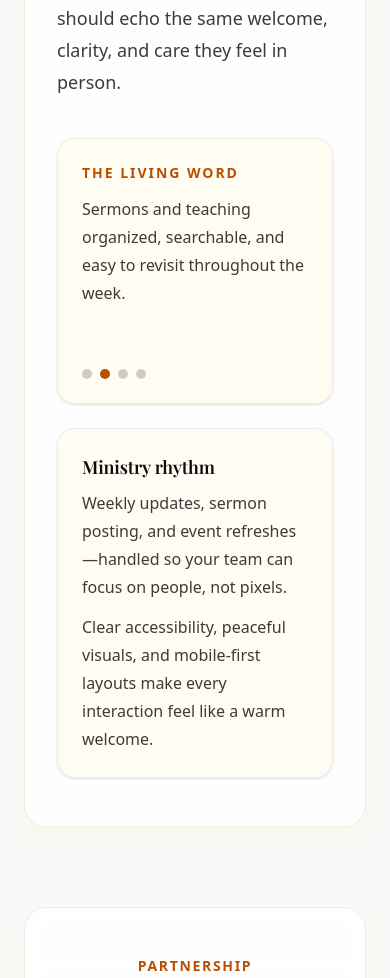
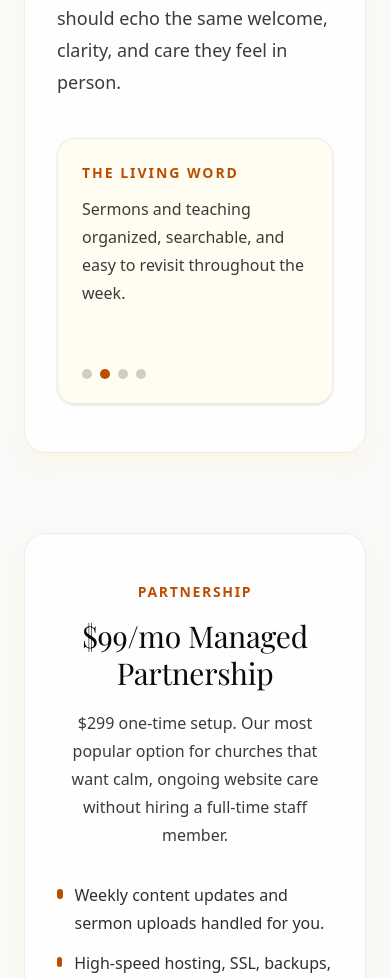
Before and after one commit to ilikeyello/emanuelavina.com, a Next.js app: page / in a window 390 px wide. Shown: the part 1320-2298 px from the top of the page. Built offline with nearby package versions, Linux system fonts and the light colour scheme; a web font is replaced by a local one.

Commit message:
chore: update mission carousel animation

```diff
--- a/app/page.tsx
+++ b/app/page.tsx
@@ -59,19 +59,8 @@ export default function Home() {
               clarity, and care they feel in person.
             </p>
           </div>
-          <div className="grid gap-6 md:grid-cols-[1.1fr_0.9fr]">
+          <div className="max-w-3xl">
             <MissionHighlights />
-            <div className="rounded-2xl border border-border/70 bg-amber-50/60 p-6 shadow-sm">
-              <h3 className="text-lg font-semibold text-foreground">Ministry rhythm</h3>
-              <p className="mt-2 text-base leading-7 text-foreground/80">
-                Weekly updates, sermon posting, and event refreshes—handled so your team can
-                focus on people, not pixels.
-              </p>
-              <p className="mt-3 text-base leading-7 text-foreground/80">
-                Clear accessibility, peaceful visuals, and mobile-first layouts make every
-                interaction feel like a warm welcome.
-              </p>
-            </div>
           </div>
         </section>
 
--- a/components/mission-highlights.tsx
+++ b/components/mission-highlights.tsx
@@ -34,7 +34,7 @@ export function MissionHighlights() {
 
   return (
     <div className="relative overflow-hidden rounded-2xl border border-border/70 bg-amber-50/70 p-6 shadow-sm">
-      <div key={index} className="min-h-[190px] space-y-3 animate-[fadeSlide_0.6s_ease-out]">
+      <div key={index} className="min-h-[190px] space-y-3 animate-[slideFadeIn_0.7s_ease-out]">
         <p className="text-sm font-semibold uppercase tracking-[0.14em] text-amber-700">
           {highlights[index].title}
         </p>
@@ -53,14 +53,14 @@ export function MissionHighlights() {
         ))}
       </div>
       <style jsx>{`
-        @keyframes fadeSlide {
+        @keyframes slideFadeIn {
           from {
             opacity: 0;
-            transform: translateY(12px);
+            transform: translateX(32px);
           }
           to {
             opacity: 1;
-            transform: translateY(0);
+            transform: translateX(0);
           }
         }
       `}</style>
```
